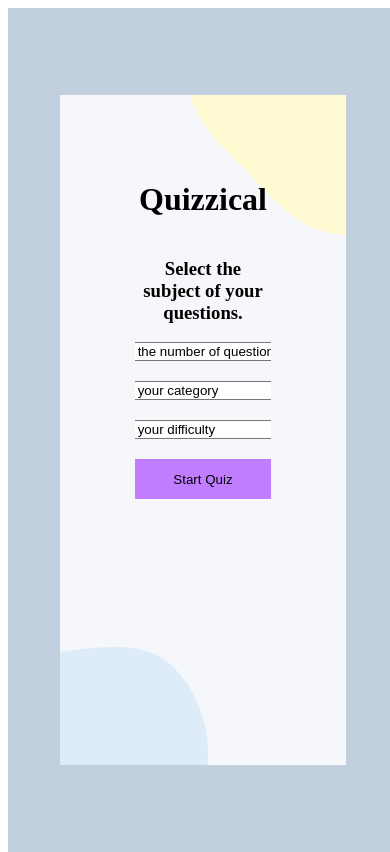
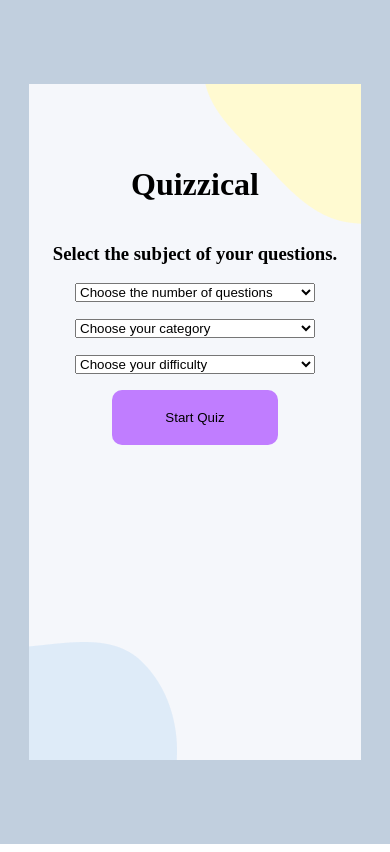
Before and after one commit to Paxxack/Quizzical_2024, a React (Create React App) app: page / in a window 390 px wide. Built offline with nearby package versions, Linux system fonts and the light colour scheme.

Commit message:
All CSS revamped and fully responsive now

```diff
--- a/src/App.js
+++ b/src/App.js
@@ -3,6 +3,9 @@ import Question from './Components/Question';
 import Results from './Components/Results';
 import React, { useState } from 'react';
 import { v4 as uuidv4 } from 'uuid';
+import './Css/selectionPage.css';
+import './Css/question.css';
+import './Css/results.css';
 
 function App() {
   const [gameStage, setGameStage] = useState(1);
@@ -101,6 +104,7 @@ function App() {
       <Question
         key={index}
         id={id}
+        numQuestion={index + 1}
         answerArr={answerArr}
         question={question}
         handleSelection={handleSelection}
@@ -130,12 +134,12 @@ function App() {
             {gameStage === 3 && results}
           </div>
           {gameStage === 2 && (
-            <button className="check-answers" onClick={checkAnswers}>
+            <button className="check-answers-btn" onClick={checkAnswers}>
               Check answers
             </button>
           )}
           {gameStage === 3 && (
-            <button className="play-again" onClick={restartGame}>
+            <button className="check-answers-btn" onClick={restartGame}>
               Play again {scoreSummary()}/{apiData.length}
             </button>
           )}
--- a/src/Components/Question.js
+++ b/src/Components/Question.js
@@ -1,13 +1,22 @@
 import React from 'react';
 import { decode } from 'html-entities';
 
-export default function Question({ question, handleSelection, answerArr, id }) {
+export default function Question({
+  question,
+  handleSelection,
+  answerArr,
+  id,
+  numQuestion,
+}) {
   const answer = answerArr.map((ans, index) => {
     let style = ans.isSelected ? 'selected' : 'unSelected';
 
     return (
       <div key={index + 100}>
-        <button className={style} onClick={() => handleSelection(ans.id, id)}>
+        <button
+          className={`${style} ans-pills-properties`}
+          onClick={() => handleSelection(ans.id, id)}
+        >
           {decode(ans.answer)}
         </button>
       </div>
@@ -16,7 +25,7 @@ export default function Question({ question, handleSelection, answerArr, id }) {
 
   return (
     <div>
-      <h2 className="question">{decode(question)}</h2>
+      <h2 className="question">{`${numQuestion} - ${decode(question)}`}</h2>
       <div className="all-answers">{answer}</div>
       <hr />
     </div>
--- a/src/Components/Results.js
+++ b/src/Components/Results.js
@@ -13,7 +13,9 @@ export default function Results({ answerArr, question, correct_answer }) {
 
     return (
       <div key={index + 100}>
-        <button className={styleResult}>{decode(ans.answer)}</button>
+        <button className={`${styleResult} ans-pills-properties`}>
+          {decode(ans.answer)}
+        </button>
       </div>
     );
   });
--- a/src/Components/SelectionPage.js
+++ b/src/Components/SelectionPage.js
@@ -14,7 +14,7 @@ export default function SelectionPage({ startQuiz }) {
     <div className="first-page">
       <h1>Quizzical</h1>
       <h3>Select the subject of your questions.</h3>
-      <form className="select-form" onSubmit={(e) => startQuiz(e, formData)}>
+      <form onSubmit={(e) => startQuiz(e, formData)}>
         <select name="nbrQ" onChange={handleChange} required>
           <option value="">Choose the number of questions</option>
           <option value="amount=3">3</option>
--- /dev/null
+++ b/src/Css/app.css
@@ -0,0 +1,99 @@
+body {
+  margin: 0;
+}
+
+@font-face {
+  font-family: inter;
+  src: url('../Inter/static/Inter-Medium.ttf');
+}
+
+hr {
+  margin-top: 2em;
+  border-color: #dbdef0;
+}
+
+/*----------------------- Specific properties -----------------------------*/
+
+.App {
+  background-color: rgb(193, 207, 222);
+  margin: 0 auto;
+  height: 100vh;
+  width: 100vw;
+  display: flex;
+  justify-content: center;
+  align-items: center;
+}
+
+.background {
+  position: relative;
+  display: flex;
+  flex-direction: column;
+  background-color: #f5f7fb;
+  height: 80%;
+  width: 85%;
+}
+
+.container {
+  overflow: auto;
+  z-index: 1;
+  text-align: center;
+}
+
+.bottom-left-img {
+  position: absolute;
+  bottom: 0;
+  left: 0;
+}
+
+.top-right-img {
+  position: absolute;
+  top: 0;
+  right: 0;
+}
+
+.game-container {
+  z-index: 1;
+  display: flex;
+  flex-direction: column;
+  justify-content: center;
+}
+
+.check-answers-btn {
+  padding: 1em 3em;
+  border: none;
+  border-radius: 10px;
+  background-color: rgb(192, 125, 255);
+  align-self: center;
+  font-weight: 700;
+  font-size: 17px;
+  margin: 2em 0 4em 0;
+}
+
+.ans-pills-properties {
+  margin-top: 0.6em;
+  border-radius: 10px;
+  margin-right: 1em;
+  padding: 0.3em 1.5em;
+  font-family: inter;
+  font-size: 14px;
+}
+
+/*----------------------- MEDIA QUERIES -----------------------------*/
+
+@media (width < 220px) {
+  .check-answers-btn {
+    padding: 0.8em 1.25em;
+  }
+
+  .top-right-img {
+    transform: scale(70%);
+    top: -29px;
+    right: -29px;
+  }
+
+  .bottom-left-img {
+    transform: scale(70%);
+    bottom: -18px;
+    left: -22px;
+  }
+}
--- /dev/null
+++ b/src/Css/question.css
@@ -0,0 +1,33 @@
+.question {
+  color: #293264;
+  max-width: 60%;
+  margin: auto;
+  margin-top: 1.5em;
+}
+
+.all-answers {
+  display: flex;
+  justify-content: center;
+  flex-wrap: wrap;
+  margin-top: 0.75em;
+}
+
+.selected {
+  border: none;
+  color: #293264;
+  background-color: #d6dbf5;
+  font-size: 14px;
+}
+
+.unSelected {
+  border: solid 1px #293264;
+  color: #293264;
+  background-color: #f5f7fb;
+  font-size: 14px;
+}
+
+@media (width < 660px) {
+  .question {
+    max-width: 80%;
+  }
+}
--- /dev/null
+++ b/src/Css/results.css
@@ -0,0 +1,17 @@
+.good-answer {
+  background-color: #94d7a2;
+  border: none;
+  color: #293264;
+}
+
+.bad-answer {
+  border: none;
+  color: #8589aa;
+  background-color: #f8bcbc;
+}
+
+.neutral-answer {
+  border: solid 1px #8589aa;
+  color: #8589aa;
+  background-color: #f5f7fb;
+}
--- /dev/null
+++ b/src/Css/selectionPage.css
@@ -0,0 +1,23 @@
+form {
+  display: flex;
+  flex-direction: column;
+}
+
+select {
+  margin-bottom: 1.25em;
+}
+
+.first-page {
+  display: flex;
+  margin-top: 18%;
+  flex-direction: column;
+  align-items: center;
+}
+
+.startquiz-btn {
+  padding: 1.5em 4em;
+  border: none;
+  border-radius: 10px;
+  background-color: rgb(192, 125, 255);
+  align-self: center;
+}
--- a/src/index.css
+++ /dev/null
@@ -1,153 +0,0 @@
-@font-face {
-  font-family: inter;
-  src: url('./Inter/static/Inter-Medium.ttf');
-}
-
-.App {
-  background-color: rgb(193, 207, 222);
-  height: 100vh;
-  width: 100vw;
-  position: absolute;
-  margin: 0;
-  display: flex;
-  justify-content: center;
-  align-items: center;
-}
-
-.background {
-  position: relative;
-  display: flex;
-  flex-direction: column;
-  background-color: #f5f7fb;
-  height: 70%;
-  width: 35%;
-  margin: 20px;
-  padding: 40px 75px;
-}
-
-.container {
-  overflow: auto;
-  z-index: 1;
-  text-align: center;
-}
-
-.bottom-left-img {
-  position: absolute;
-  bottom: 0;
-  left: 0;
-}
-
-.top-right-img {
-  position: absolute;
-  top: 0;
-  right: 0;
-}
-
-form {
-  display: flex;
-  flex-direction: column;
-}
-
-select {
-  margin: 0 60px 20px 60px;
-}
-
-.first-page {
-  position: relative;
-  display: flex;
-  margin-top: 18%;
-  flex-direction: column;
-  align-items: center;
-}
-
-.startquiz-btn {
-  width: 200px;
-  height: 40px;
-  border: none;
-  border-radius: 10px;
-  background-color: rgb(192, 125, 255);
-  align-self: center;
-}
-
-.question {
-  color: #293264;
-}
-
-.game-container {
-  position: relative;
-  z-index: 1;
-}
-
-.all-answers {
-  display: flex;
-  justify-content: center;
-}
-
-.unSelected {
-  border: solid 1px #293264;
-  border-radius: 10px;
-  margin-right: 15px;
-  color: #293264;
-  background-color: #f5f7fb;
-  font-family: inter;
-  font-size: 14px;
-  padding: 5px 20px;
-}
-
-hr {
-  margin-top: 30px;
-  border-color: #dbdef0;
-}
-
-.selected {
-  border: none;
-  border-radius: 10px;
-  margin-right: 15px;
-  color: #293264;
-  background-color: #d6dbf5;
-  font-family: inter;
-  font-size: 14px;
-  padding: 5px 20px;
-}
-
-.check-answers {
-  width: 200px;
-  height: 40px;
-  border: none;
-  border-radius: 10px;
-  background-color: rgb(192, 125, 255);
-  align-self: center;
-}
-
-.good-answer {
-  background-color: #94d7a2;
-  border: none;
-  border-radius: 10px;
-  margin-right: 15px;
-  color: #293264;
-  font-family: inter;
-  font-size: 14px;
-  padding: 5px 20px;
-}
-
-.bad-answer {
-  border: none;
-  border-radius: 10px;
-  margin-right: 15px;
-  color: #8589aa;
-  background-color: #f8bcbc;
-  font-family: inter;
-  font-size: 14px;
-  padding: 5px 20px;
-}
-
-.neutral-answer {
-  border: solid 1px #8589aa;
-  border-radius: 10px;
-  margin-right: 15px;
-  color: #8589aa;
-  background-color: #f5f7fb;
-  font-family: inter;
-  font-size: 14px;
-  padding: 5px 20px;
-}
```
Also changed, not shown: src/index.js (+6 -6 lines).
